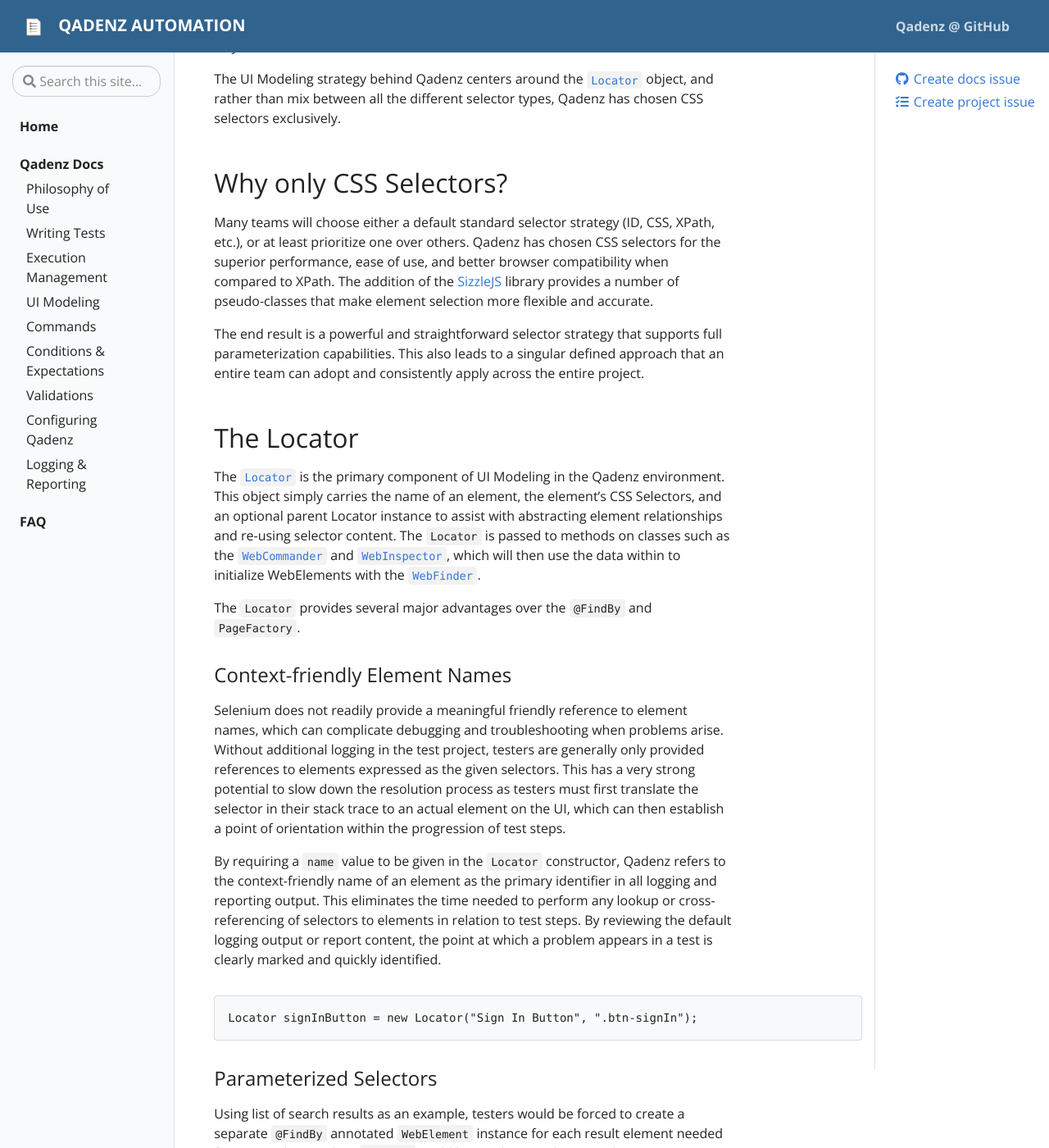
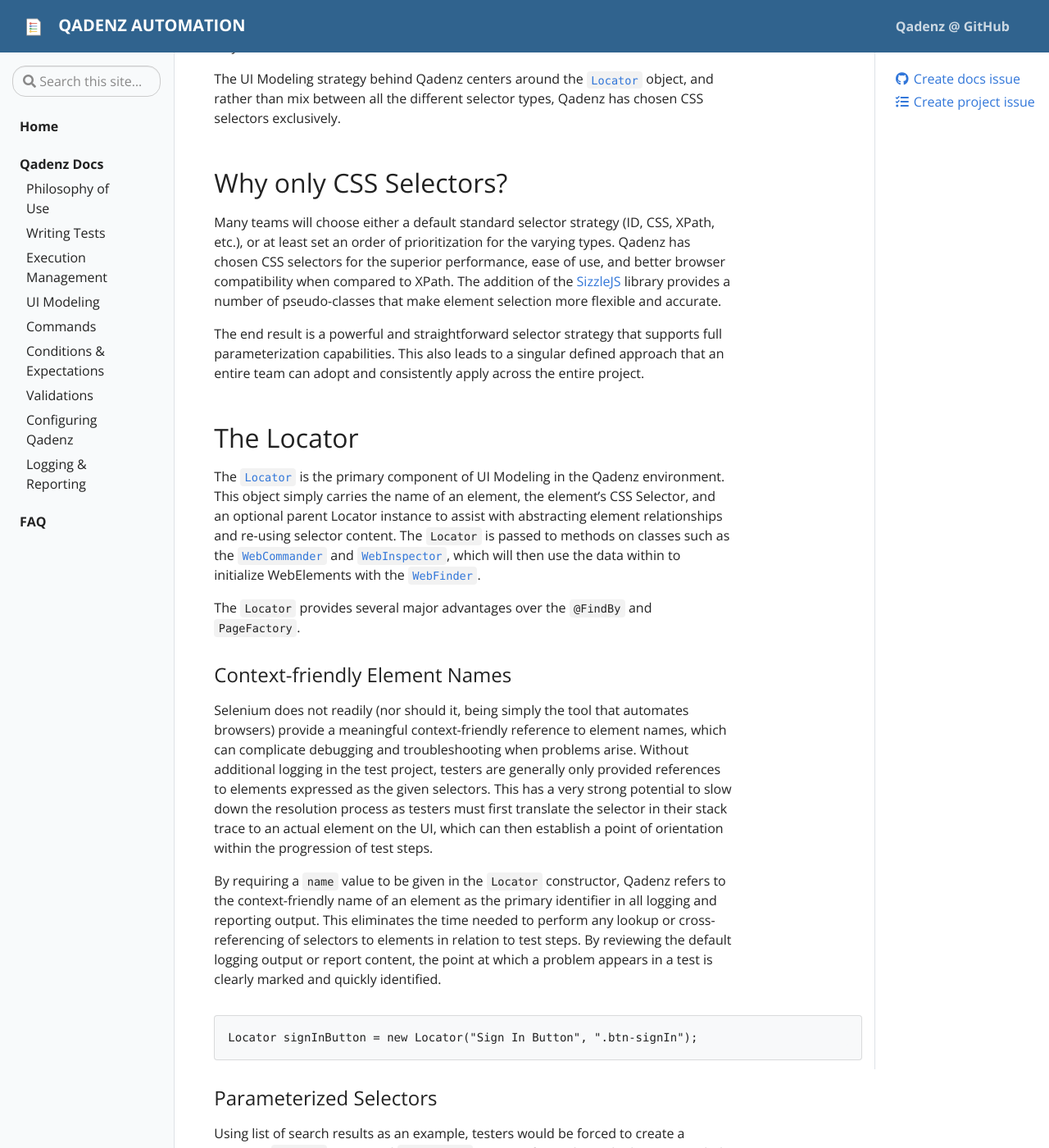
Before and after one commit to qadenz/qadenz.github.io, a Jekyll site: the page built from _docs/ui-modeling.md, in a window 1280 px wide and 1400 px high, scrolled down 382 px. Shown: the whole window at 82% size. Built offline with Jekyll 4.4.1, drawn with Linux system fonts in a browser that asks for light colours; some of the changed text lies outside the part shown.

Commit message:
Revisions to ui modeling doc

````diff
--- a/_docs/ui-modeling.md
+++ b/_docs/ui-modeling.md
@@ -14,19 +14,19 @@ The UI Modeling strategy behind Qadenz centers around the [`Locator`](https://gi
 
 ## Why only CSS Selectors?
 
-Many teams will choose either a default standard selector strategy (ID, CSS, XPath, etc.), or at least prioritize one over others. Qadenz has chosen CSS selectors for the superior performance, ease of use, and better browser compatibility when compared to XPath. The addition of the [SizzleJS](https://github.com/jquery/sizzle) library provides a number of pseudo-classes that make element selection more flexible and accurate.
+Many teams will choose either a default standard selector strategy (ID, CSS, XPath, etc.), or at least set an order of prioritization for the varying types. Qadenz has chosen CSS selectors for the superior performance, ease of use, and better browser compatibility when compared to XPath. The addition of the [SizzleJS](https://github.com/jquery/sizzle) library provides a number of pseudo-classes that make element selection more flexible and accurate.
 
 The end result is a powerful and straightforward selector strategy that supports full parameterization capabilities. This also leads to a singular defined approach that an entire team can adopt and consistently apply across the entire project.
 
 ## The Locator
 
-The [`Locator`](https://github.com/qadenz/qadenz/blob/master/src/main/java/io/qadenz/automation/ui/Locator.java) is the primary component of UI Modeling in the Qadenz environment. This object simply carries the name of an element, the element's CSS Selectors, and an optional parent Locator instance to assist with abstracting element relationships and re-using selector content. The `Locator` is passed to methods on classes such as the [`WebCommander`](https://github.com/qadenz/qadenz/blob/master/src/main/java/io/qadenz/automation/commands/WebCommander.java) and [`WebInspector`](https://github.com/qadenz/qadenz/blob/master/src/main/java/io/qadenz/automation/commands/WebInspector.java), which will then use the data within to initialize WebElements with the [`WebFinder`](https://github.com/qadenz/qadenz/blob/master/src/main/java/io/qadenz/automation/ui/WebFinder.java).
+The [`Locator`](https://github.com/qadenz/qadenz/blob/master/src/main/java/io/qadenz/automation/ui/Locator.java) is the primary component of UI Modeling in the Qadenz environment. This object simply carries the name of an element, the element's CSS Selector, and an optional parent Locator instance to assist with abstracting element relationships and re-using selector content. The `Locator` is passed to methods on classes such as the [`WebCommander`](https://github.com/qadenz/qadenz/blob/master/src/main/java/io/qadenz/automation/commands/WebCommander.java) and [`WebInspector`](https://github.com/qadenz/qadenz/blob/master/src/main/java/io/qadenz/automation/commands/WebInspector.java), which will then use the data within to initialize WebElements with the [`WebFinder`](https://github.com/qadenz/qadenz/blob/master/src/main/java/io/qadenz/automation/ui/WebFinder.java).
 
 The `Locator` provides several major advantages over the `@FindBy` and `PageFactory`.
 
 ### Context-friendly Element Names
 
-Selenium does not readily provide a meaningful friendly reference to element names, which can complicate debugging and troubleshooting when problems arise. Without additional logging in the test project, testers are generally only provided references to elements expressed as the given selectors. This has a very strong potential to slow down the resolution process as testers must first translate the selector in their stack trace to an actual element on the UI, which can then establish a point of orientation within the progression of test steps.
+Selenium does not readily (nor should it, being simply the tool that automates browsers) provide a meaningful context-friendly reference to element names, which can complicate debugging and troubleshooting when problems arise. Without additional logging in the test project, testers are generally only provided references to elements expressed as the given selectors. This has a very strong potential to slow down the resolution process as testers must first translate the selector in their stack trace to an actual element on the UI, which can then establish a point of orientation within the progression of test steps.
 
 By requiring a `name` value to be given in the `Locator` constructor, Qadenz refers to the context-friendly name of an element as the primary identifier in all logging and reporting output. This eliminates the time needed to perform any lookup or cross-referencing of selectors to elements in relation to test steps. By reviewing the default logging output or report content, the point at which a problem appears in a test is clearly marked and quickly identified.
 
@@ -46,6 +46,8 @@ public Locator searchResultLink(String name) {
 }
 ```
 
+In this example, we also have a benefit of passing the parameter to the `name` field on the Locator, which increases clarity in the logs and reports by providing the exact instance of the element against which the interaction takes place.
+
 ### On-the-fly Element Initialization
 
 Using `PageFactory.initElements()` will instantiate the page class, and all `WebElement` instances annotated with `@FindBy` will be initialized. If the page on the UI is static and all mapped elements are already present, there should be no issues. Modern web-apps, though, use very dynamic interfaces. This frequently results in situations where some `@FindBy` mapped elements will change state at some point between the time `.initElements()` is called and when the element is actually used. To mitigate these issues, additional code in the form of Explicit Waits or other custom logic must be written to handle each element.
@@ -54,9 +56,7 @@ With Qadenz, Locators are defined and passed to commands methods, which in turn
 
 ## Using Locators
 
-### Standard Locators
-
-A `Locator` holds two required values, `name` and `selector`. The `name` field is completely user-definable, but is recommended to at least convey some level of meaningful context to the element being mapped. This value will appear in the logs, on the final report output, as well as within any error handling.
+A simple standard `Locator` can be defined by providing a friendly name and a valid CSS Selector to the constructor. A number of optional methods are available, however, to enhance both the convenience and capability of a Locator. These include abstracting selector segments, and additional configuration values that will aid any determinations that are made of various states of the element.
 
 ### Parent Locators
 
````
